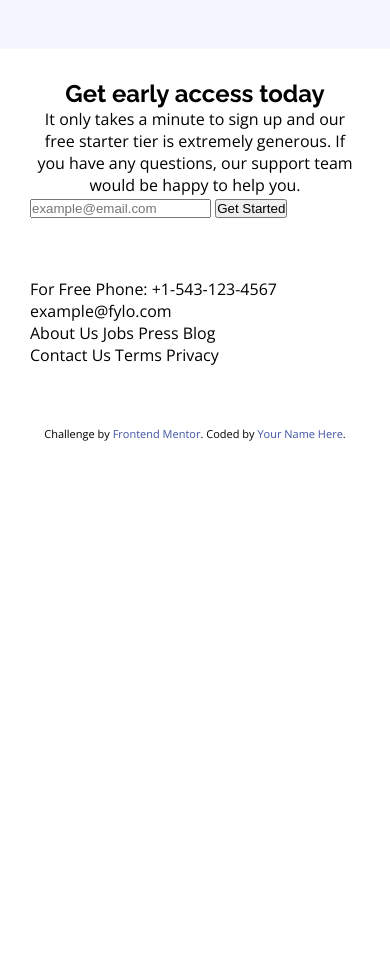
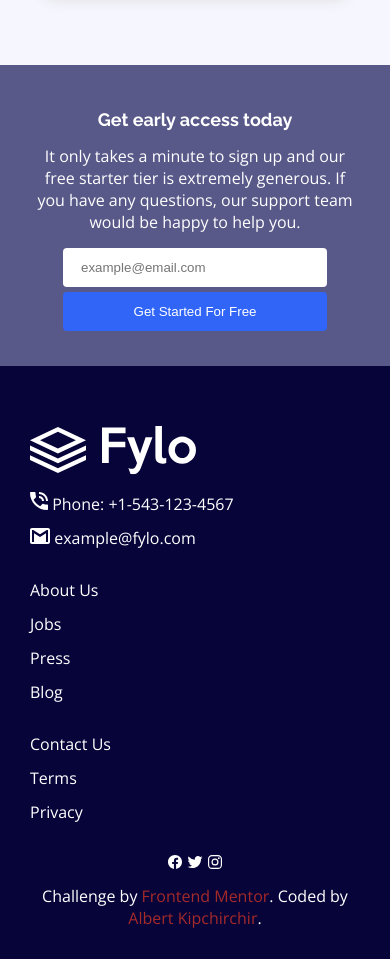
Before and after one commit to kipchirchiralb/fylo-landing-page-with-two-column-layout-master, a plain HTML site: page index.html in a window 390 px wide. Shown: the part 1644-2603 px from the top of the page. Before the commit the page ends 2115 px from the top, so only its background shows below. Drawn offline with nearby package versions, Linux system fonts and the light colour scheme.

Commit message:
done with mobile design

```diff
--- a/index.html
+++ b/index.html
@@ -13,17 +13,6 @@
     />
 
     <title>Frontend Mentor | Fylo landing page with two column layout</title>
-
-    <!-- Feel free to remove these styles or customise in your own stylesheet 👍 -->
-    <style>
-      .attribution {
-        font-size: 11px;
-        text-align: center;
-      }
-      .attribution a {
-        color: hsl(228, 45%, 44%);
-      }
-    </style>
     <link rel="stylesheet" href="main.css" />
   </head>
   <body>
@@ -118,24 +107,64 @@
             id="email"
             placeholder="example@email.com"
           />
-          <button type="submit">Get Started</button>
+          <button type="submit">Get Started For Free</button>
         </form>
       </section>
     </main>
-    <footer>
-      <div>For Free Phone: +1-543-123-4567 example@fylo.com</div>
-      <div>About Us Jobs Press Blog</div>
-      <div>Contact Us Terms Privacy</div>
-      <div></div>
-    </footer>
 
     <footer>
+      <div class="footer-flex">
+        <div class="links">
+          <img src="./images/logo-white.svg" alt="fylo logo" />
+          <a href="tel:+1-543-123-4567">
+            <img src="./images/icon-phone.svg" alt="phone icon" />
+            <span>Phone: +1-543-123-4567</span>
+          </a>
+          <a href="mailto:example@fylo.com">
+            <img src="./images/icon-email.svg" alt="email icon" />
+            <span>example@fylo.com</span>
+          </a>
+        </div>
+        <div class="links">
+          <a href="#">About Us</a>
+          <a href="#">Jobs </a>
+          <a href="#">Press</a>
+          <a href="#"> Blog</a>
+        </div>
+        <div class="links">
+          <a href="#">Contact Us</a>
+          <a href="#">Terms</a>
+          <a href="#"> Privacy</a>
+        </div>
+        <div class="socials">
+          <a href="#">
+            <ion-icon name="logo-facebook"></ion-icon>
+          </a>
+          <a href="#">
+            <ion-icon name="logo-twitter"></ion-icon>
+          </a>
+          <a href="#">
+            <ion-icon name="logo-instagram"></ion-icon>
+          </a>
+        </div>
+      </div>
       <p class="attribution">
         Challenge by
         <a href="https://www.frontendmentor.io?ref=challenge" target="_blank"
           >Frontend Mentor</a
-        >. Coded by <a href="#">Your Name Here</a>.
+        >. Coded by
+        <a href="https://github.com/kipchirchiralb" target="_blank"
+          >Albert Kipchirchir</a
+        >.
       </p>
     </footer>
+    <script
+      type="module"
+      src="https://unpkg.com/ionicons@7.1.0/dist/ionicons/ionicons.esm.js"
+    ></script>
+    <script
+      nomodule
+      src="https://unpkg.com/ionicons@7.1.0/dist/ionicons/ionicons.js"
+    ></script>
   </body>
 </html>
--- a/main.css
+++ b/main.css
@@ -116,6 +116,8 @@ header a:hover {
 .wherever-you-are .card .profile {
   display: flex;
   align-items: start;
+  gap: 11px;
+  margin-top: 16px;
 }
 .wherever-you-are .card .profile img {
   border-radius: 50%;
@@ -132,3 +134,61 @@ header a:hover {
   display: block;
 }
 /* early access section */
+.early-access {
+  background-color: hsl(238, 22%, 44%);
+  color: white;
+}
+.early-access h2 {
+  font-size: 18px;
+  margin: 14px 0;
+}
+.early-access p {
+  margin: 15px 0;
+}
+.early-access .section-form input,
+.early-access .section-form button {
+  display: block;
+  width: 80%;
+  padding: 12px 18px;
+  margin: 5px auto;
+  border-radius: 4px;
+  transition: all 0.4s ease;
+}
+.early-access .section-form input {
+  border: none;
+}
+.early-access .section-form input:focus {
+  border: none;
+  outline: none;
+}
+.early-access .section-form button {
+  background-color: hsl(224, 93%, 58%);
+  color: white;
+  border: none;
+}
+.early-access .section-form button:hover {
+  box-shadow: 0px 0px 5px hsl(224, 93%, 58%);
+}
+/* footer */
+
+footer {
+  background-color: hsl(243, 87%, 12%);
+  color: white;
+}
+footer .links {
+  margin: 30px 0;
+}
+footer .links a {
+  display: block;
+  margin: 12px 0;
+}
+footer .socials {
+  width: fit-content;
+  margin: 10px auto;
+}
+.attribution {
+  text-align: center;
+}
+.attribution a {
+  color: brown;
+}
```
Also changed, not shown: images/logo-white.svg (added), 1 other file.
